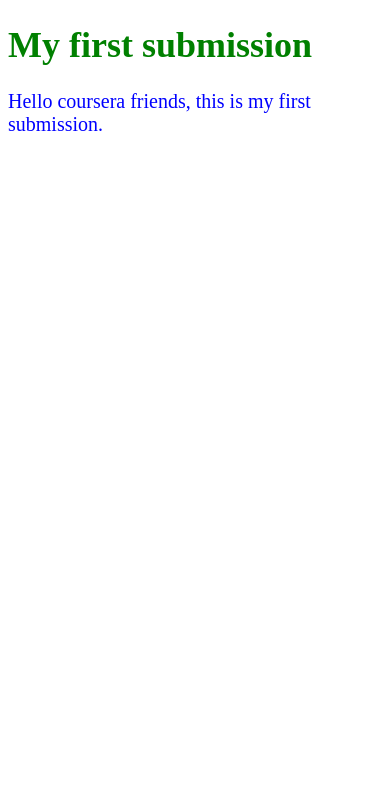
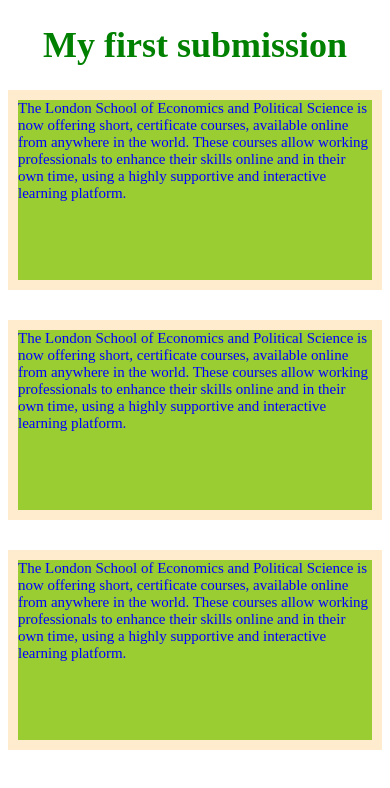
Before and after one commit to garens07/coursera-test1, a plain HTML site: page index.html in a window 390 px wide. Drawn offline with Linux system fonts and the light colour scheme.

Commit message:
ajout du fichier index.html

```diff
--- a/index.html
+++ b/index.html
@@ -6,22 +6,129 @@
 	<meta name="viewport" content="width=device-width, initial-scale=1">
 	<title>My submission</title>
 	<style type="text/css">
+	*{
+		box-sizing: border-box;
+	}
+	div#container{
+		background-color: yellowgreen;
+		position: relative;
+	}
+
+
 	p{
 		color: blue;
-		font-size: 20px;
+		font-size: 15px;
 		width: 400px;
+		height: 150;
+		border: 10px solid blanchedalmond;
+		background-color: yellowgreen;
+		text-align: left;
+
+
+
 
 	}
+
+
+	#p1 {
+		background-color: yellowgreen;
+		width: 300px;
+		height:300px;
+
+
+	}
+
+	#p2 {
+		background-color: yellowgreen;
+		width: 300px;
+		height: 300px;
+
+	}
+
+	#p3 {
+		background-color: yellowgreen;
+		width: 300px;
+		height: 300px;
+
+	}
+	/***** Large devices only *****/
+	@media (min-width: 992px) {
+		#p1 {
+			width: 33.33%;
+			float: left;
+			height: 200px;
+
+
+		}
+
+	}
+		#p2 {
+			width:33.33%;
+			height: 200px;
+			float:left;
+		}
+		#p3 {
+			width: 33.33%;
+			height: 200px;
+			float: left;
+		}
+
+		/******* Medium device only *******/
+		@media (min-width: 768px) and (max-width: 991px) {
+		#p1{
+			width: 50%;
+			float: left;
+			height: 200px;
+			}
+		#p2 {width: 50%;
+			float: left;
+			height: 200px;
+			}
+		#p3 {width: 100%;
+			height: 200px;}
+		}
+		/******* Small device only********/
+		@media (max-width: 767px) {
+		#p1{
+			width: 100%;
+			height: 200px;
+
+		}
+		#p2 {
+			width: 100%;
+			height: 200px;
+
+		}
+		#p3 {
+			width: 100%;
+			height: 200px;
+
+		}
+		}
+
 	h1 {
 		color: green;
 		font-size: 36px;
-		text-align: left;
+		text-align: center;
+		}
 
-	}
+	#container {
+
+	display: flex;
+flex-direction: row;
+				}
+
 	</style>
 </head>
 <body>
-<h1>My first submission</h1/h1>
-<p>Hello coursera friends, this is my first submission.</p>
+<h1>My first submission</h1>
+
+	<p id="p1">
+	The London School of Economics and Political Science is now offering short, certificate courses, available online from anywhere in the world. These courses allow working professionals to enhance their skills online and in their own time, using a highly supportive and interactive learning platform.</p>
+
+	<p id="p2">The London School of Economics and Political Science is now offering short, certificate courses, available online from anywhere in the world. These courses allow working professionals to enhance their skills online and in their own time, using a highly supportive and interactive learning platform.</p>
+
+	<p id="p3">The London School of Economics and Political Science is now offering short, certificate courses, available online from anywhere in the world. These courses allow working professionals to enhance their skills online and in their own time, using a highly supportive and interactive learning platform.</p>
+
 </body>
 </html>
```
